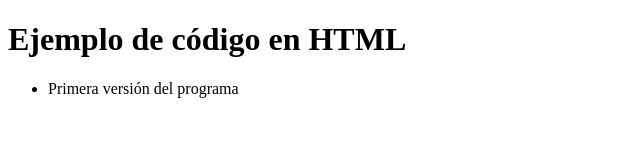
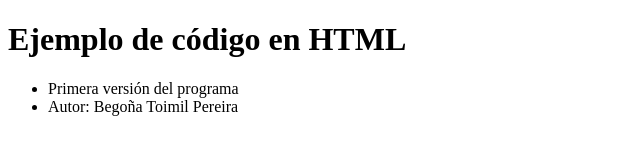
Before and after one commit to begotp/tarea6_daw, a plain HTML site: page index.html in a window 1280 px wide. Shown: the whole page, without its empty margins (0-640 px from the left). Drawn offline with Linux system fonts and the light colour scheme.

Commit message:
Añadir autor

```diff
--- a/index.html
+++ b/index.html
@@ -10,6 +10,7 @@
     <h1>Ejemplo de código en HTML</h1>
     <ul>
         <li>Primera versión del programa</li>
+	<li>Autor: Begoña Toimil Pereira</li>
     </ul>
 </body>
 </html>
```
